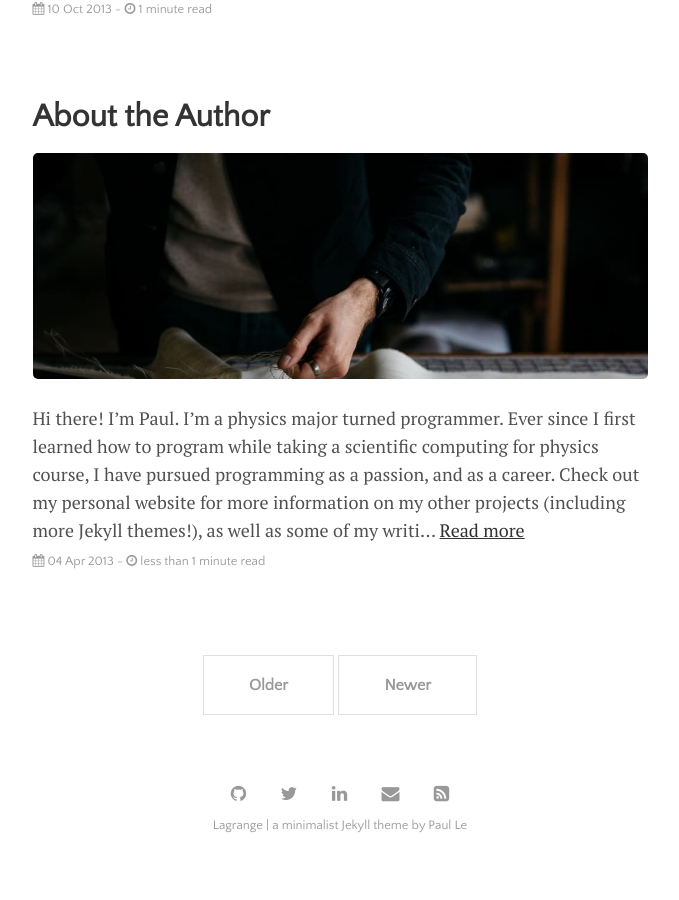
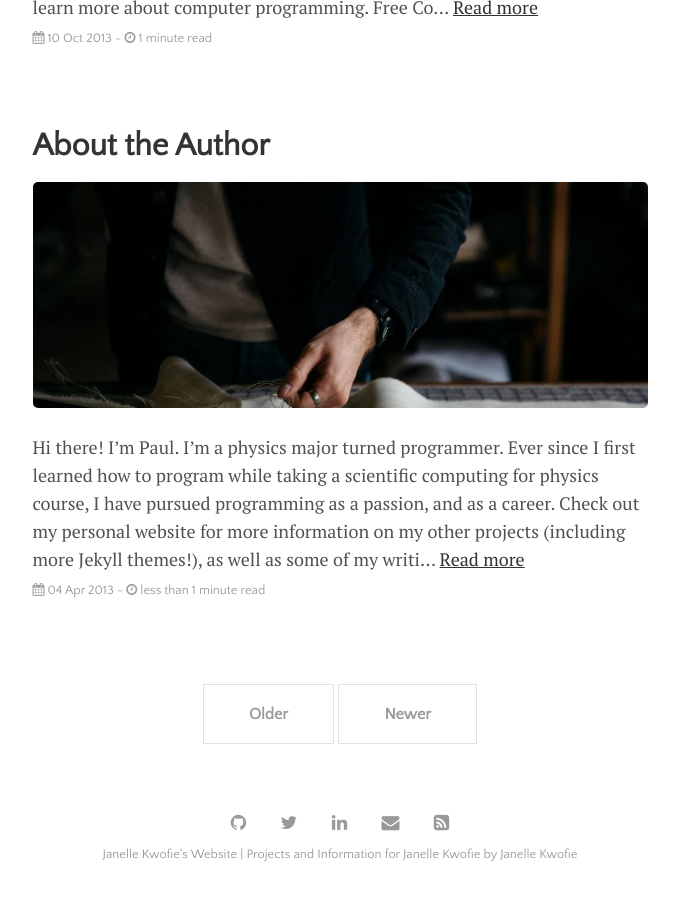
Before and after one commit to JanelleKwofie/JanelleKwofie.github.io, a Jekyll site: the page built from docs/index.html, in a window 1280 px wide and 900 px high, scrolled down 2272 px. Shown: the whole window, without its empty margins (300-979 px from the left). Built offline with Jekyll 4.4.1, drawn with Linux system fonts in a browser that asks for light colours; the list of posts is cut into pages by our own code; before the commit the page ends 3143 px from its top, so only the background shows below that; some of the changed text lies outside the part shown.

Commit message:
Update _config.yml

```diff
--- a/docs/_config.yml
+++ b/docs/_config.yml
@@ -20,9 +20,9 @@ permalink:           none
 plugins:             [jekyll-paginate, jekyll-sitemap, jekyll-feed, jekyll-seo-tag]
 
 # Customise atom feed settings (this is where Jekyll-Feed gets configuration information)
-title:		           'Lagrange'
-description:	       'a minimalist Jekyll theme'
-author:              'Paul Le'
+title:		           "Janelle Kwofie's Website"
+description:	       'Projects and Information for Janelle Kwofie'
+author:              'Janelle Kwofie'
 
 # RSS 2.0 can be used instead of Atom by uncommenting following two lines
 #feed:
```
